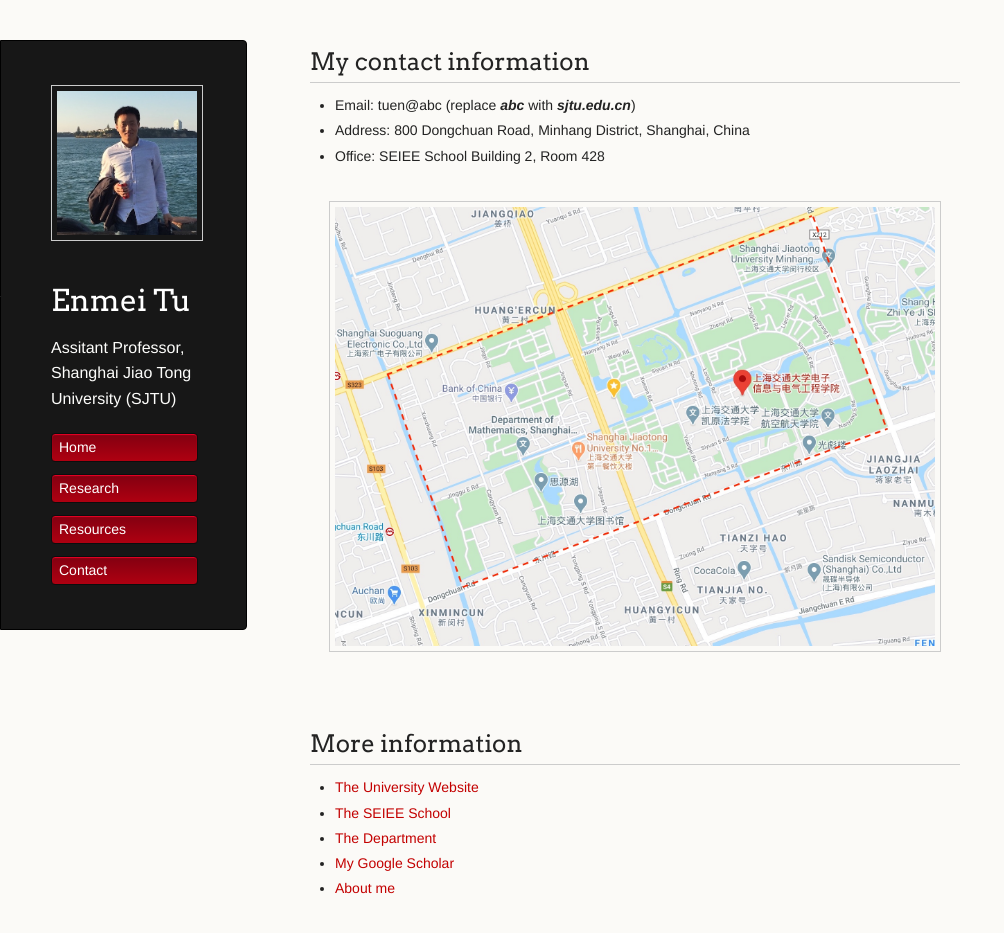
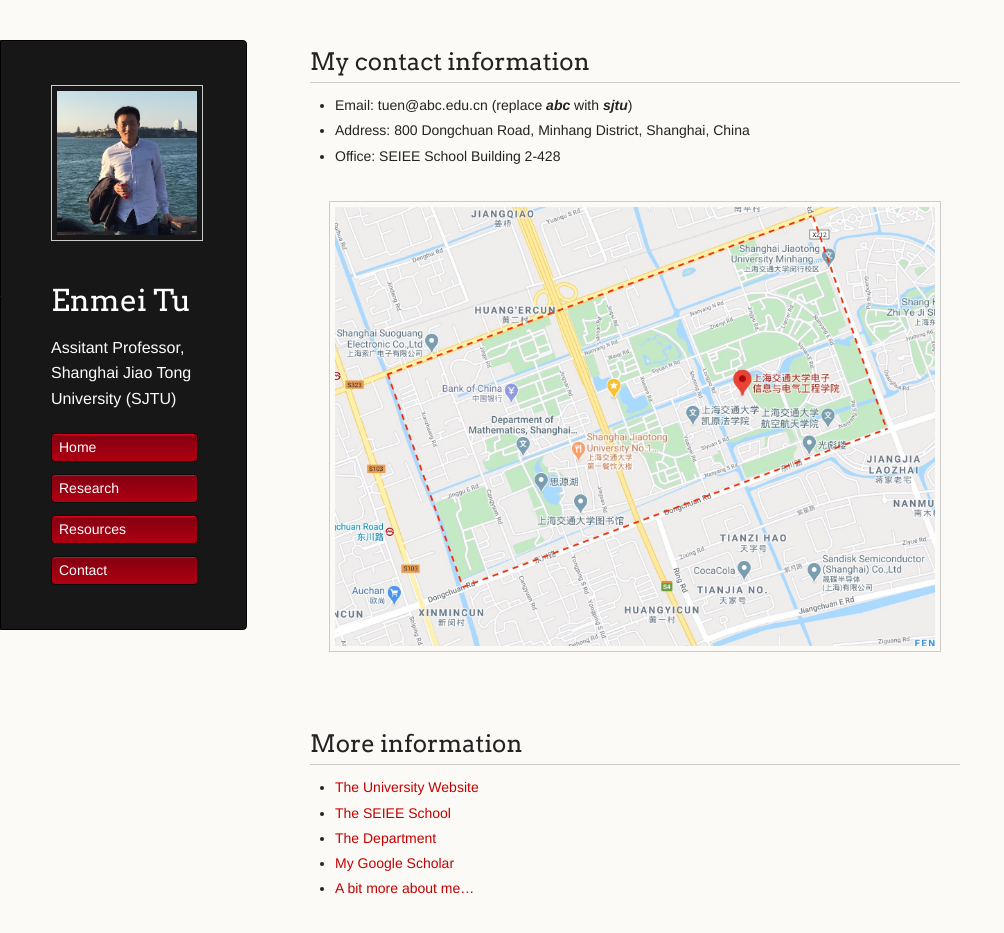
Before and after one commit to hellotem/enmeitu.github.io, a Jekyll site: the page built from about/index.md, in a window 1280 px wide and 973 px high. Shown: the top 933 px of the window, without its empty margins (0-1004 px from the left). Built offline with Jekyll 4.4.1, drawn with Linux system fonts in a browser that asks for light colours; our own code applies the rules of GitHub Pages for plain Markdown files.

Commit message:
about me

```diff
--- a/about/index.md
+++ b/about/index.md
@@ -1,7 +1,7 @@
 ## My contact information
-* Email: tuen@abc (replace **_abc_** with **_sjtu.edu.cn_**)
+* Email: tuen@abc.edu.cn (replace **_abc_** with **_sjtu_**)
 * Address: 800 Dongchuan Road, Minhang District, Shanghai, China
-* Office: SEIEE School Building 2, Room 428
+* Office: SEIEE School Building 2-428
 <div style="text-align:center"><img src="sjtumap.jpeg" title="Minhang Campus" alt="Markdown Monster icon" align="center" width="600" /></div>
 
 ## More information
@@ -9,4 +9,4 @@
 * [The SEIEE School](http://english.seiee.sjtu.edu.cn/english/index.htm)
 * [The Department](http://automation.sjtu.edu.cn/en/Default.aspx)
 * [My Google Scholar](https://scholar.google.com/citations?user=TDg-0cQAAAAJ&hl=en)
-* [About me](me.md)
+* [A bit more about me...](me.md)
```
